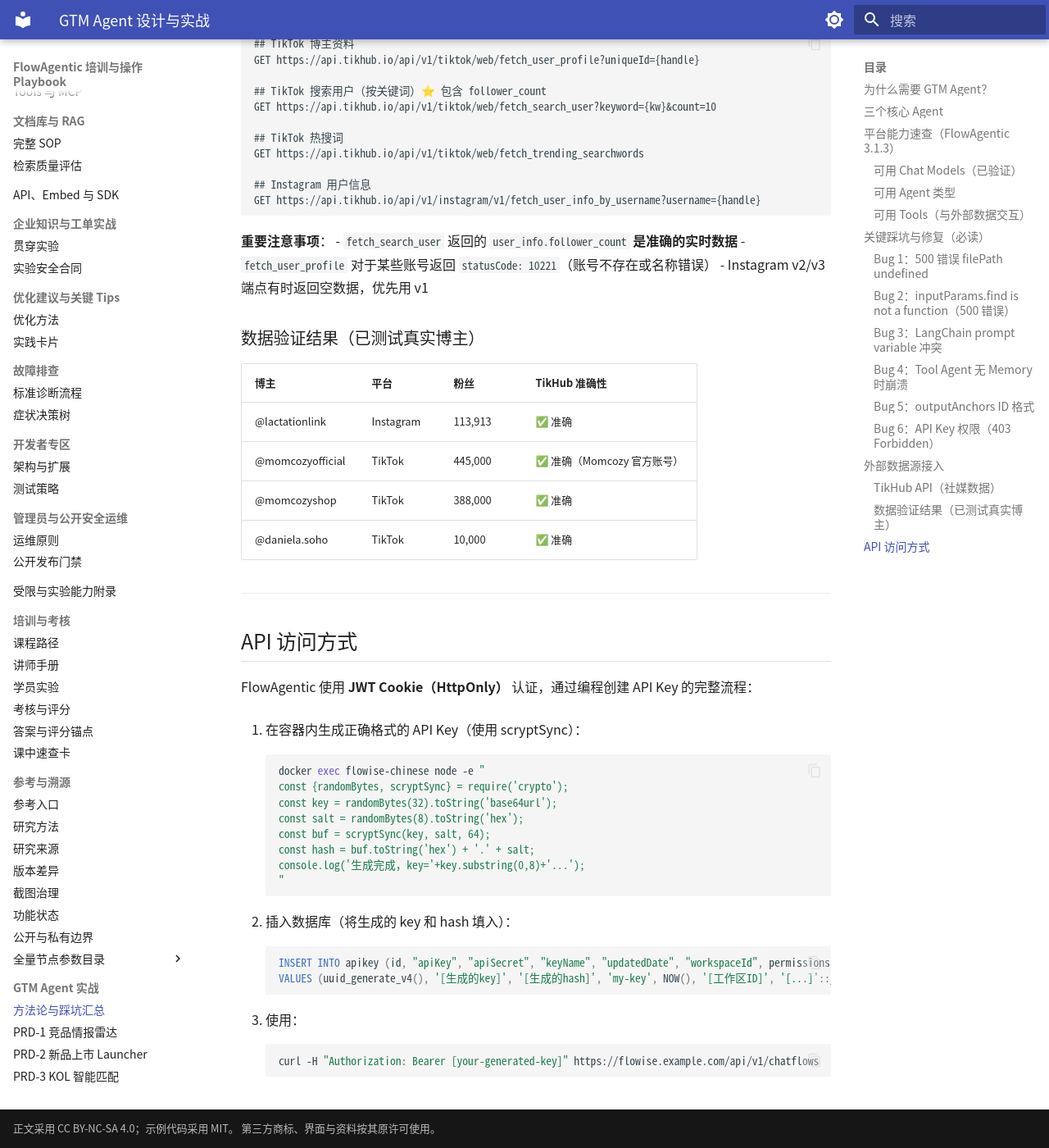
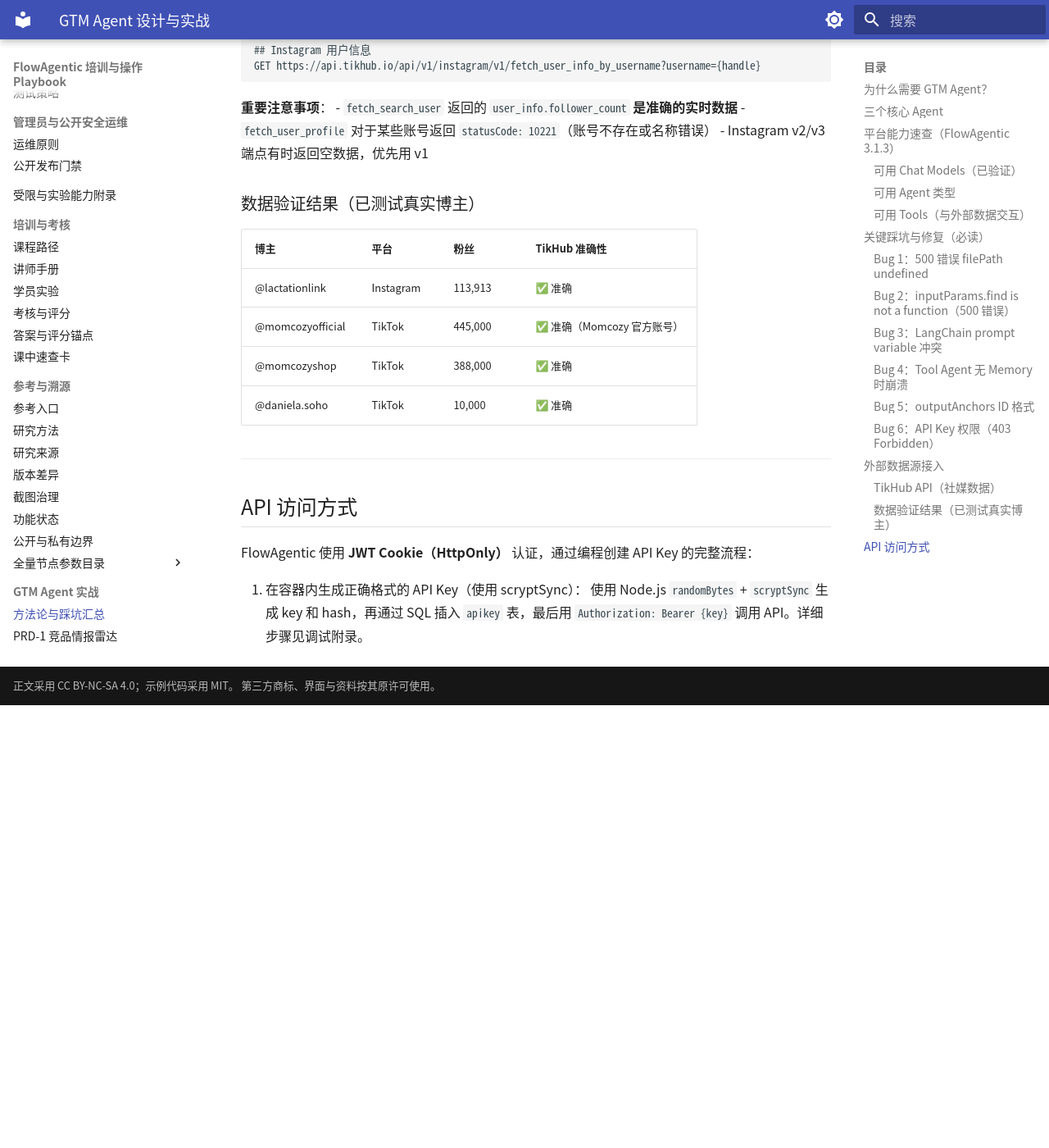
Before and after one commit to zjgulai/flowagentic-training-playbook, an MkDocs documentation site: the page built from docs/20-gtm-agents/index.md, in a window 1280 px wide and 1400 px high, scrolled down 4553 px. Shown: the whole window at 82% size. Built offline with MkDocs 1.6.1 and Material for MkDocs 9.7.7, drawn with Linux system fonts in a browser that asks for light colours; the version menu is left out; after the commit the page ends 5413 px from its top, so only the background shows below that; some of the changed text lies outside the part shown.

````diff
--- a/docs/20-gtm-agents/index.md
+++ b/docs/20-gtm-agents/index.md
@@ -151,17 +151,9 @@ mem_0-output-bufferMemory-BufferMemory|BaseChatMemory|BaseMemory
 ```
 
 **获取正确 anchor ID 的方法**：
-```bash
-docker exec flowise-chinese node -e "
-const {NodesPool} = require('...');
-pool.initialize().then(() => {
-  const n = pool.componentNodes['chatDeepseek'];
-  const inst = new (require(n.filePath)).nodeClass();
-  const base = inst.baseClasses.join('|');
-  console.log('nodeId-output-' + inst.name + '-' + base);
-});
-"
-```
+锚点格式：`{nodeId}-output-{nodeName}-{baseClasses用|连接}`
+
+例：`ds_0-output-chatDeepseek-chatDeepseek|BaseChatModel|BaseLanguageModel|Runnable`
 
 ### Bug 6：API Key 权限（403 Forbidden）
 
@@ -226,24 +218,4 @@ GET https://api.tikhub.io/api/v1/instagram/v1/fetch_user_info_by_username?userna
 FlowAgentic 使用 **JWT Cookie（HttpOnly）** 认证，通过编程创建 API Key 的完整流程：
 
 1. 在容器内生成正确格式的 API Key（使用 scryptSync）：
-```bash
-docker exec flowise-chinese node -e "
-const {randomBytes, scryptSync} = require('crypto');
-const key = randomBytes(32).toString('base64url');
-const salt = randomBytes(8).toString('hex');
-const buf = scryptSync(key, salt, 64);
-const hash = buf.toString('hex') + '.' + salt;
-console.log('生成完成，key='+key.substring(0,8)+'...');
-"
-```
-
-2. 插入数据库（将生成的 key 和 hash 填入）：
-```sql
-INSERT INTO apikey (id, "apiKey", "apiSecret", "keyName", "updatedDate", "workspaceId", permissions)
-VALUES (uuid_generate_v4(), '[生成的key]', '[生成的hash]', 'my-key', NOW(), '[工作区ID]', '[...]'::jsonb);
-```
-
-3. 使用：
-```bash
-curl -H "Authorization: Bearer [your-generated-key]" https://flowise.example.com/api/v1/chatflows
-```
+使用 Node.js `randomBytes` + `scryptSync` 生成 key 和 hash，再通过 SQL 插入 `apikey` 表，最后用 `Authorization: Bearer {key}` 调用 API。详细步骤见调试附录。
````
Also changed, not shown: 1 other file.
